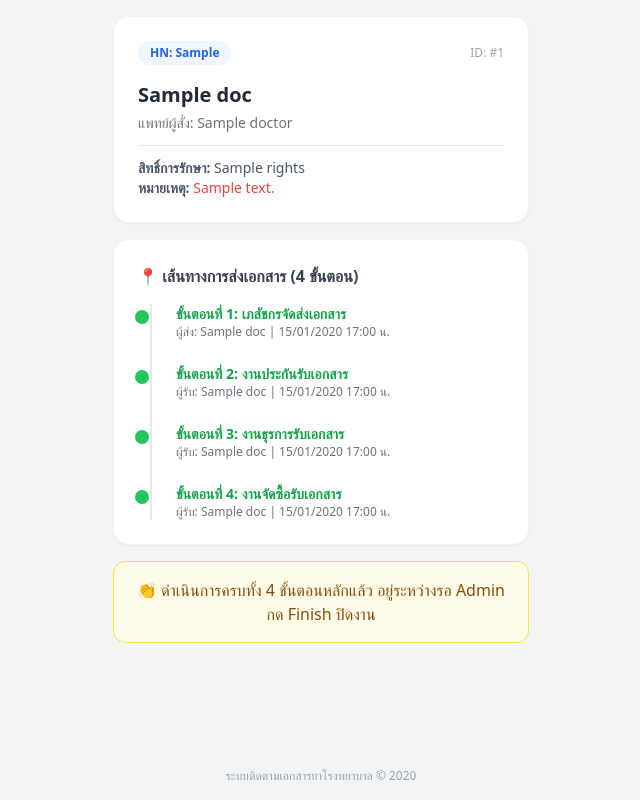
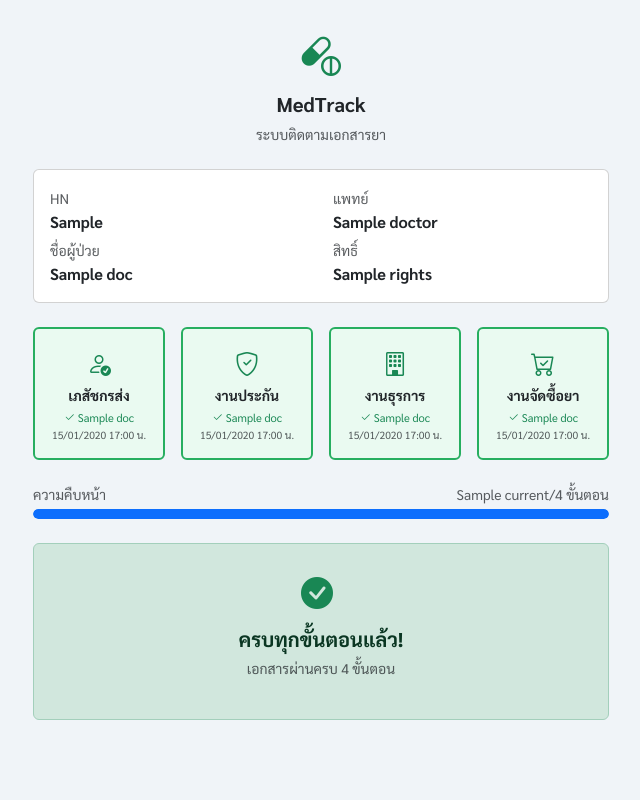
Before and after one commit to iiiamdear/medtracks, a FastAPI app: template templates/track.html in a window 1280 px wide. Shown: the whole page, without its empty margins (319-959 px from the left). Run offline with FastAPI, Linux system fonts and the light colour scheme; the template is opened without the code that fills it: most values are stand-ins (such as "Sample title", 1, 10 or a date in 2020); some libraries are stand-ins or nearby versions.

Commit message:
Update models and main

```diff
--- a/main.py
+++ b/main.py
@@ -83,10 +83,9 @@ def make_qr_b64(url: str) -> str:
 def get_base_url(request: Request) -> str:
     return str(request.base_url).rstrip("/")
 
-# 🛠️ ปรับปรุง: การ Mapping สเต็ปให้อ่านค่าสถานะตรงหน้ากาก Dashboard ได้อย่างชัดเจน
 def get_step_status(doc) -> dict:
     if doc.step4_scanned_at:
-        return {"current": 4, "label": "งานจัดซื้อยารับแล้ว (รอแอดมินปิดงาน)", "color": "success"}
+        return {"current": 4, "label": "งานจัดซื้อยารับแล้ว", "color": "success"}
     elif doc.step3_scanned_at:
         return {"current": 3, "label": "งานธุรการรับแล้ว",    "color": "warning"}
     elif doc.step2_scanned_at:
@@ -94,14 +93,16 @@ def get_step_status(doc) -> dict:
     elif doc.step1_scanned_at:
         return {"current": 1, "label": "เภสัชกรจัดส่งแล้ว",  "color": "info"}
     else:
-        return {"current": 0, "label": "รอดำเนินการสแกนสเต็ป 1", "color": "secondary"}
+        return {"current": 0, "label": "รอดำเนินการ",         "color": "secondary"}
 
 # ===== LIFESPAN =====
 
 @asynccontextmanager
 async def lifespan(app: FastAPI):
+    # สร้าง table ก่อน
     models.Base.metadata.create_all(bind=database.engine)
 
+    # สร้าง default users
     db = database.SessionLocal()
     try:
         if not db.query(models.User).filter(models.User.username == "admin").first():
@@ -132,8 +133,7 @@ app = FastAPI(lifespan=lifespan)
 templates = Jinja2Templates(directory="templates")
 templates.env.filters["thdate"] = format_datetime_th
 
-if not os.path.exists("static"):
-    os.makedirs("static", exist_ok=True)
+os.makedirs("static", exist_ok=True)
 app.mount("/static", StaticFiles(directory="static"), name="static")
 
 # ===== AUTH =====
@@ -244,7 +244,7 @@ def user_delete(user_id: int, request: Request,
         db.commit()
     return RedirectResponse(url="/users", status_code=302)
 
-# ===== HOME (แก้ไข: ตัดระบบ Stats 8 แถบออกเพื่อให้โค้ดคลีนขึ้น) =====
+# ===== HOME =====
 
 @app.get("/", response_class=HTMLResponse)
 def index(request: Request, db: Session = Depends(get_db)):
@@ -258,10 +258,20 @@ def index(request: Request, db: Session = Depends(get_db)):
     for doc in active_docs:
         doc.step_status = get_step_status(doc)
 
-    # ส่งเฉพาะ user และ docs ไปแสดงผล (ไม่มีตัวแปร stats แล้ว)
+    stats = {
+        "total_active" : len(active_docs),
+        "step0"        : sum(1 for d in active_docs if d.step_status["current"] == 0),
+        "step1"        : sum(1 for d in active_docs if d.step_status["current"] == 1),
+        "step2"        : sum(1 for d in active_docs if d.step_status["current"] == 2),
+        "step3"        : sum(1 for d in active_docs if d.step_status["current"] == 3),
+        "step4"        : sum(1 for d in active_docs if d.step_status["current"] == 4),
+        "total_meds"   : db.query(models.Medicine).count(),
+        "total_users"  : db.query(models.User).count(),
+    }
+
     return templates.TemplateResponse(
         request=request, name="index.html",
-        context={"user": user, "docs": active_docs})
+        context={"user": user, "docs": active_docs, "stats": stats})
 
 # ===== CREATE =====
 
@@ -349,7 +359,7 @@ def create_post(
 @app.post("/finish/{doc_id}")
 def finish_document(doc_id: int, request: Request,
                     db: Session = Depends(get_db)):
-    user, response = check_auth(request, db, allowed_roles=["admin"])
+    user, response = check_auth(request, db, allowed_roles=["admin", "user"])
     if response: return response
 
     doc = db.query(models.Document).filter(
@@ -382,7 +392,7 @@ def delete_document(doc_id: int, request: Request,
 def history(request: Request,
             search: str = "",
             db: Session = Depends(get_db)):
-    user, response = check_auth(request, db, allowed_roles=["admin"])
+    user, response = check_auth(request, db, allowed_roles=["admin", "user"])
     if response: return response
 
     query = db.query(models.Document).filter(
@@ -449,13 +459,9 @@ def track_post(doc_id      : int,
         return HTMLResponse("<h2>ไม่พบเอกสาร</h2>", status_code=404)
 
     error = None
-    scanner_name = scanner_name.strip()
 
-    if not scanner_name:
-        error = "กรุณากรอกชื่อผู้บันทึกรายการ"
-    elif doc.is_finished:
-        error = "เอกสารนี้สิ้นสุดกระบวนการแล้ว ไม่สามารถทำการบันทึกเพิ่มได้"
-
+    if doc.is_finished:
+        error = "เอกสารนี้ปิดแล้ว ไม่สามารถสแกนได้"
     elif step == 1 and not doc.step1_scanned_at:
         doc.step1_scanned_at = now_th()
         doc.step1_name       = scanner_name
@@ -469,7 +475,7 @@ def track_post(doc_id      : int,
         doc.step4_scanned_at = now_th()
         doc.step4_name       = scanner_name
     else:
-        error = "ไม่สามารถบันทึกได้ เนื่องจากข้ามขั้นตอนการดำเนินงาน หรือได้รับการบันทึกไปแล้วก่อนหน้านี้"
+        error = "ไม่สามารถบันทึกได้ กรุณาตรวจสอบขั้นตอน"
 
     if not error:
         db.commit()
--- a/templates/track.html
+++ b/templates/track.html
@@ -3,157 +3,167 @@
 <head>
   <meta charset="UTF-8">
   <meta name="viewport" content="width=device-width, initial-scale=1.0">
-    <title>บันทึกสถานะการส่งยา #{{ doc.id }}</title>
-    <!-- ใช้ Tailwind CSS เพื่อให้แสดงผลบนมือถือได้อย่างสวยงาม -->
-    <script src="https://cdn.tailwindcss.com"></script>
+  <title>ติดตามเอกสาร #{{ doc.id }}</title>
+  <link href="https://cdn.jsdelivr.net/npm/bootstrap@5.3.2/dist/css/bootstrap.min.css" rel="stylesheet">
+  <link href="https://cdn.jsdelivr.net/npm/bootstrap-icons@1.11.3/font/bootstrap-icons.css" rel="stylesheet">
+  <link href="https://fonts.googleapis.com/css2?family=Sarabun:wght@400;600;700&display=swap" rel="stylesheet">
+  <style>
+    * { font-family: 'Sarabun', sans-serif; }
+    body { background: #f0f4f8; }
+    .step-card { border-radius: 12px; transition: all 0.2s; }
+    .step-done { border: 2px solid #27ae60; background: #eafaf1; }
+    .step-next { border: 2px solid #2980b9; background: #eaf4fb; }
+    .step-wait { border: 2px solid #dee2e6; background: #fff; }
+  </style>
 </head>
-<body class="bg-gray-100 min-h-screen flex flex-col justify-between">
+<body>
+<div class="container py-4" style="max-width:600px;">
 
-    <div class="container mx-auto max-w-md p-4">
-        <!-- การ์ดรายละเอียดเอกสาร -->
-        <div class="bg-white rounded-2xl shadow-sm p-6 mb-4 border border-gray-100">
-            <div class="flex justify-between items-center mb-4">
-                <span class="bg-blue-50 text-blue-600 text-xs font-bold px-3 py-1 rounded-full">HN: {{ doc.hn }}</span>
-                <span class="text-gray-400 text-xs">ID: #{{ doc.id }}</span>
+  <!-- Header -->
+  <div class="text-center mb-4">
+    <i class="bi bi-capsule-pill text-success" style="font-size:2.5rem;"></i>
+    <h5 class="fw-bold mt-2">MedTrack</h5>
+    <p class="text-muted small">ระบบติดตามเอกสารยา</p>
   </div>
-            <h2 class="text-xl font-bold text-gray-800 mb-1">{{ doc.patient_name }}</h2>
-            <p class="text-sm text-gray-500 mb-3">แพทย์ผู้สั่ง: {{ doc.doctor }}</p>
 
-            <div class="border-t pt-3">
-                <p class="text-sm text-gray-600"><strong>สิทธิ์การรักษา:</strong> {{ doc.rights }}</p>
-                <p class="text-sm text-gray-600"><strong>หมายเหตุ:</strong> <span class="text-red-500">{{ doc.note or '-' }}</span></p>
+  <!-- Doc Info -->
+  <div class="card mb-4">
+    <div class="card-body">
+      <div class="row">
+        <div class="col-6">
+          <small class="text-muted">HN</small>
+          <p class="fw-bold mb-1">{{ doc.hn }}</p>
+          <small class="text-muted">ชื่อผู้ป่วย</small>
+          <p class="fw-bold mb-0">{{ doc.patient_name }}</p>
+        </div>
+        <div class="col-6">
+          <small class="text-muted">แพทย์</small>
+          <p class="fw-bold mb-1">{{ doc.doctor }}</p>
+          <small class="text-muted">สิทธิ์</small>
+          <p class="fw-bold mb-0">{{ doc.rights }}</p>
+        </div>
+      </div>
     </div>
   </div>
 
-        <!-- ส่วนแจ้งสถานะการบันทึก (Success / Error) -->
+  <!-- Alert -->
   {% if success %}
-        <div class="bg-green-100 border border-green-400 text-green-700 px-4 py-3 rounded-xl mb-4 text-center font-bold">
-            🎉 บันทึกสถานะสำเร็จเรียบร้อยแล้ว!
+  <div class="alert alert-success">
+    <i class="bi bi-check-circle-fill me-2"></i>บันทึกสำเร็จ!
+  </div>
+  {% endif %}
+  {% if error %}
+  <div class="alert alert-danger">
+    <i class="bi bi-exclamation-circle me-2"></i>{{ error }}
   </div>
   {% endif %}
 
-        {% if error %}
-        <div class="bg-red-100 border border-red-400 text-red-700 px-4 py-3 rounded-xl mb-4 text-center font-bold">
-            ⚠️ {{ error }}
-        </div>
+  <!-- Steps Status ✅ แก้เป็น 4 ขั้นตอน -->
+  <div class="row g-3 mb-4">
+    {% set steps = [
+      (1, "เภสัชกรส่ง",  "bi-person-check",   doc.step1_scanned_at, doc.step1_name),
+      (2, "งานประกัน",   "bi-shield-check",    doc.step2_scanned_at, doc.step2_name),
+      (3, "งานธุรการ",   "bi-building",        doc.step3_scanned_at, doc.step3_name),
+      (4, "งานจัดซื้อยา","bi-cart-check",      doc.step4_scanned_at, doc.step4_name)
+    ] %}
+    {% for num, label, icon, scanned_at, name in steps %}
+    <div class="col-6 col-md-3">
+      <div class="card text-center py-3
+        {% if scanned_at %}step-done
+        {% elif doc.step_status.current == num - 1 %}step-next
+        {% else %}step-wait{% endif %}">
+
+        {% if scanned_at %}
+        <i class="bi {{ icon }} text-success fs-4"></i>
+        {% elif doc.step_status.current == num - 1 %}
+        <i class="bi {{ icon }} text-primary fs-4"></i>
+        {% else %}
+        <i class="bi {{ icon }} text-muted fs-4"></i>
         {% endif %}
 
-        <!-- แสดง Timeline 4 ขั้นตอนการสแกน -->
-        <div class="bg-white rounded-2xl shadow-sm p-6 mb-4 border border-gray-100">
-            <h3 class="font-bold text-gray-700 mb-4">📍 เส้นทางการส่งเอกสาร (4 ขั้นตอน)</h3>
-            <div class="relative border-l-2 border-gray-200 ml-3 space-y-6">
+        <p class="small fw-bold mb-0 mt-1">{{ label }}</p>
 
-                <!-- สเต็ปที่ 1 -->
-                <div class="mb-4 relative">
-                    <div class="absolute -left-[17px] mt-1.5 w-3.5 h-3.5 rounded-full {% if doc.step1_scanned_at %}bg-green-500{% else %}bg-gray-300{% endif %}"></div>
-                    <div class="pl-6">
-                        <p class="font-semibold text-sm {% if doc.step1_scanned_at %}text-green-600{% else %}text-gray-400{% endif %}">ขั้นตอนที่ 1: เภสัชกรจัดส่งเอกสาร</p>
-                        {% if doc.step1_scanned_at %}
-                            <p class="text-xs text-gray-500">ผู้ส่ง: {{ doc.step1_name }} | {{ doc.step1_scanned_at|thdate }}</p>
+        {% if scanned_at %}
+        <p class="text-success mb-0 mt-1" style="font-size:0.7rem;">
+          <i class="bi bi-check2"></i> {{ name }}
+        </p>
+        <p class="text-muted mb-0" style="font-size:0.65rem;">
+          {{ scanned_at | thdate }}
+        </p>
+        {% elif doc.step_status.current == num - 1 %}
+        <p class="text-primary mb-0 mt-1" style="font-size:0.7rem;">
+          รอสแกน
+        </p>
         {% else %}
-                            <p class="text-xs text-gray-400 italic">ยังไม่ได้ดำเนินการ</p>
+        <p class="text-muted mb-0 mt-1" style="font-size:0.7rem;">
+          รอดำเนินการ
+        </p>
         {% endif %}
+
+      </div>
+    </div>
+    {% endfor %}
+  </div>
+
+  <!-- Progress Bar ✅ เพิ่มใหม่ -->
+  <div class="mb-4">
+    <div class="d-flex justify-content-between small text-muted mb-1">
+      <span>ความคืบหน้า</span>
+      <span>{{ doc.step_status.current }}/4 ขั้นตอน</span>
+    </div>
+    <div class="progress" style="height:10px; border-radius:10px;">
+      <div class="progress-bar bg-{{ doc.step_status.color }}"
+           style="width: {{ (doc.step_status.current / 4 * 100)|int }}%;
+                  border-radius:10px; transition: width 0.5s;">
+      </div>
     </div>
   </div>
 
-                <!-- สเต็ปที่ 2 -->
-                <div class="mb-4 relative">
-                    <div class="absolute -left-[17px] mt-1.5 w-3.5 h-3.5 rounded-full {% if doc.step2_scanned_at %}bg-green-500{% else %}bg-gray-300{% endif %}"></div>
-                    <div class="pl-6">
-                        <p class="font-semibold text-sm {% if doc.step2_scanned_at %}text-green-600{% else %}text-gray-400{% endif %}">ขั้นตอนที่ 2: งานประกันรับเอกสาร</p>
-                        {% if doc.step2_scanned_at %}
-                            <p class="text-xs text-gray-500">ผู้รับ: {{ doc.step2_name }} | {{ doc.step2_scanned_at|thdate }}</p>
-                        {% else %}
-                            <p class="text-xs text-gray-400 italic">ยังไม่ได้ดำเนินการ</p>
+  <!-- Scan Form ✅ แก้เป็น next_step <= 4 -->
+  {% if not doc.is_finished %}
+    {% set next_step = doc.step_status.current + 1 %}
+    {% if next_step <= 4 %}
+    <div class="card">
+      <div class="card-header bg-primary text-white">
+        <h6 class="mb-0">
+          <i class="bi bi-qr-code-scan me-2"></i>
+          {% if next_step == 1 %}บันทึกขั้นที่ 1 - เภสัชกรส่ง
+          {% elif next_step == 2 %}บันทึกขั้นที่ 2 - งานประกัน
+          {% elif next_step == 3 %}บันทึกขั้นที่ 3 - งานธุรการ
+          {% elif next_step == 4 %}บันทึกขั้นที่ 4 - งานจัดซื้อยา
           {% endif %}
+        </h6>
       </div>
+      <div class="card-body">
+        <form method="post">
+          <input type="hidden" name="step" value="{{ next_step }}">
+          <div class="mb-3">
+            <label class="form-label fw-bold">ชื่อผู้รับเอกสาร</label>
+            <input type="text" name="scanner_name"
+                   class="form-control form-control-lg"
+                   placeholder="กรอกชื่อ..." required autofocus>
           </div>
-
-                <!-- สเต็ปที่ 3 -->
-                <div class="mb-4 relative">
-                    <div class="absolute -left-[17px] mt-1.5 w-3.5 h-3.5 rounded-full {% if doc.step3_scanned_at %}bg-green-500{% else %}bg-gray-300{% endif %}"></div>
-                    <div class="pl-6">
-                        <p class="font-semibold text-sm {% if doc.step3_scanned_at %}text-green-600{% else %}text-gray-400{% endif %}">ขั้นตอนที่ 3: งานธุรการรับเอกสาร</p>
-                        {% if doc.step3_scanned_at %}
-                            <p class="text-xs text-gray-500">ผู้รับ: {{ doc.step3_name }} | {{ doc.step3_scanned_at|thdate }}</p>
-                        {% else %}
-                            <p class="text-xs text-gray-400 italic">ยังไม่ได้ดำเนินการ</p>
-                        {% endif %}
-                    </div>
-                </div>
-
-                <!-- สเต็ปที่ 4 -->
-                <div class="mb-4 relative">
-                    <div class="absolute -left-[17px] mt-1.5 w-3.5 h-3.5 rounded-full {% if doc.step4_scanned_at %}bg-green-500{% else %}bg-gray-300{% endif %}"></div>
-                    <div class="pl-6">
-                        <p class="font-semibold text-sm {% if doc.step4_scanned_at %}text-green-600{% else %}text-gray-400{% endif %}">ขั้นตอนที่ 4: งานจัดซื้อรับเอกสาร</p>
-                        {% if doc.step4_scanned_at %}
-                            <p class="text-xs text-gray-500">ผู้รับ: {{ doc.step4_name }} | {{ doc.step4_scanned_at|thdate }}</p>
-                        {% else %}
-                            <p class="text-xs text-gray-400 italic">ยังไม่ได้ดำเนินการ</p>
-                        {% endif %}
-                    </div>
-                </div>
-
-            </div>
-        </div>
-
-        <!-- ฟอร์มสแกนส่งงาน (แสดงอัตโนมัติตามขั้นตอนที่ต้องทำถัดไป) -->
-        {% if not doc.is_finished %}
-            {% set next_step = 0 %}
-            {% set step_label = "" %}
-
-            {% if not doc.step1_scanned_at %}
-                {% set next_step = 1 %}
-                {% set step_label = "สแกนขั้นที่ 1: เภสัชกรจัดส่งเอกสาร" %}
-            {% elif not doc.step2_scanned_at %}
-                {% set next_step = 2 %}
-                {% set step_label = "สแกนขั้นที่ 2: งานประกันรับเอกสาร" %}
-            {% elif not doc.step3_scanned_at %}
-                {% set next_step = 3 %}
-                {% set step_label = "สแกนขั้นที่ 3: งานธุรการรับเอกสาร" %}
-            {% elif not doc.step4_scanned_at %}
-                {% set next_step = 4 %}
-                {% set step_label = "สแกนขั้นที่ 4: งานจัดซื้อรับเอกสาร" %}
-            {% endif %}
-
-            {% if next_step > 0 %}
-            <div class="bg-blue-600 rounded-2xl shadow-lg p-6 text-white">
-                <h4 class="font-bold text-lg mb-2">📥 ดำเนินการบันทึกสถานะ</h4>
-                <p class="text-blue-100 text-xs mb-4">ขณะนี้ถึงขั้นตอน: <strong>{{ step_label }}</strong></p>
-
-                <form method="POST" action="/track/{{ doc.id }}">
-                    <input type="hidden" name="step" value="{{ next_step }}">
-
-                    <div class="mb-4">
-                        <label class="block text-xs font-bold text-blue-200 mb-1">ชื่อผู้บันทึกรายการ</label>
-                        <input type="text" name="scanner_name" required placeholder="กรอกชื่อ-นามสกุลของคุณ"
-                               class="w-full p-3 rounded-lg text-gray-800 focus:ring-2 focus:ring-yellow-400 outline-none">
-                    </div>
-
-                    <button type="submit" class="w-full bg-yellow-400 hover:bg-yellow-500 text-blue-900 font-bold py-3 rounded-lg transition-colors text-center shadow">
-                        💾 บันทึกรับ/ส่งเอกสาร
+          <button type="submit" class="btn btn-primary w-100 py-2">
+            <i class="bi bi-check2 me-2"></i>ยืนยันรับเอกสาร
           </button>
         </form>
       </div>
+    </div>
     {% else %}
-            <!-- ครบ 4 ขั้นตอนแล้ว รอแอดมินมาปิดงาน -->
-            <div class="bg-yellow-50 border border-yellow-300 text-yellow-800 p-4 rounded-xl text-center">
-                👏 ดำเนินการครบทั้ง 4 ขั้นตอนหลักแล้ว อยู่ระหว่างรอ Admin กด Finish ปิดงาน
+    <div class="alert alert-success text-center py-4">
+      <i class="bi bi-check-circle-fill text-success me-2" style="font-size:2rem;"></i>
+      <p class="fw-bold fs-5 mb-0 mt-2">ครบทุกขั้นตอนแล้ว!</p>
+      <p class="text-muted small mt-1">เอกสารผ่านครบ 4 ขั้นตอน</p>
     </div>
     {% endif %}
   {% else %}
-            <div class="bg-gray-200 text-gray-700 p-4 rounded-xl text-center font-bold">
-                🔒 เอกสารนี้เสร็จสิ้นกระบวนการเรียบร้อยแล้ว (Finish)
+  <div class="alert alert-secondary text-center py-4">
+    <i class="bi bi-lock-fill me-2" style="font-size:2rem;"></i>
+    <p class="fw-bold mb-0 mt-2">เอกสารนี้ปิดแล้ว</p>
+    <p class="text-muted small mt-1">ไม่สามารถสแกนเพิ่มได้</p>
   </div>
   {% endif %}
 
 </div>
-
-    <!-- ส่วนท้ายแสดงเครดิตเล็กๆ -->
-    <footer class="text-center p-4 text-xs text-gray-400">
-        ระบบติดตามเอกสารยาโรงพยาบาล © {{ now_th().year }}
-    </footer>
-
 </body>
 </html>
```
Also changed, not shown: models.py (+5 -23 lines), templates/index.html (+141 -70 lines). Lines whose indentation alone changed are shown as unchanged.
